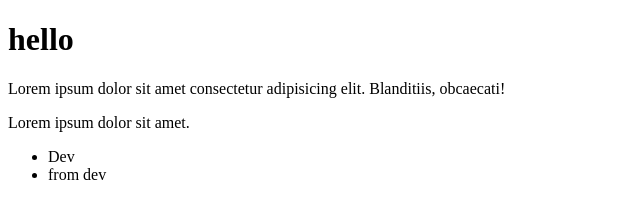
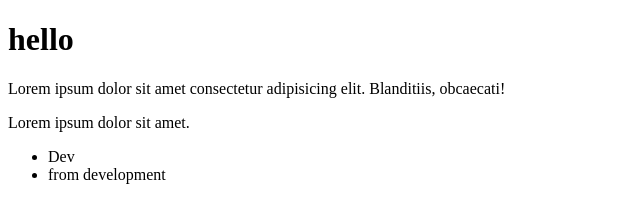
Before and after one commit to kajal70158/Practice, a plain HTML site: page first/index.html in a window 1280 px wide. Shown: the full height of the page, 0-640 px from the left. Drawn offline with Linux system fonts and the light colour scheme.

Commit message:
li added

```diff
--- a/first/index.html
+++ b/first/index.html
@@ -12,7 +12,7 @@
     <p>Lorem ipsum dolor sit amet.</p>
     <ul>
         <li>Dev</li>
-        <li>from dev</li>
+        <li>from development</li>
     </ul>
 </body>
 </html>
```
